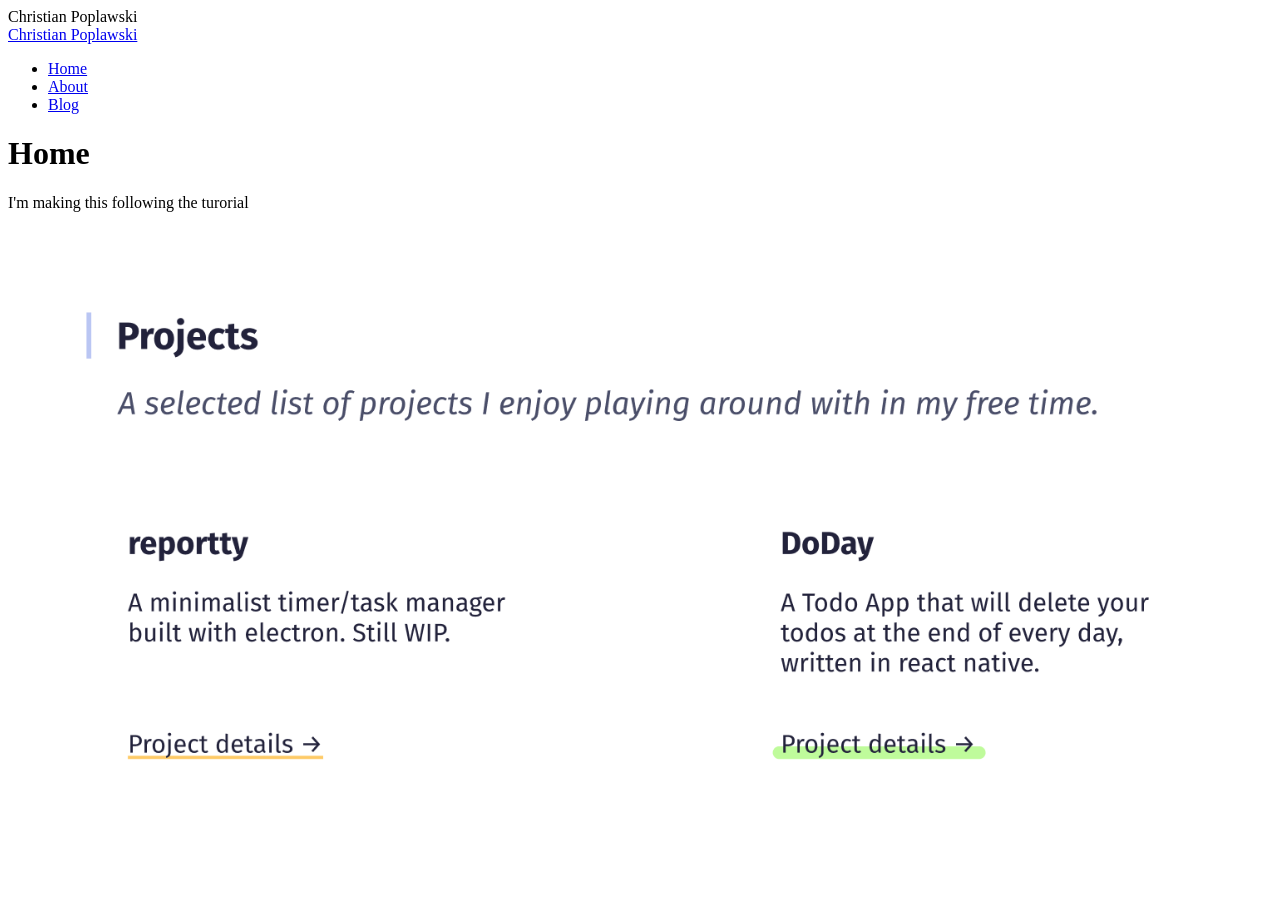
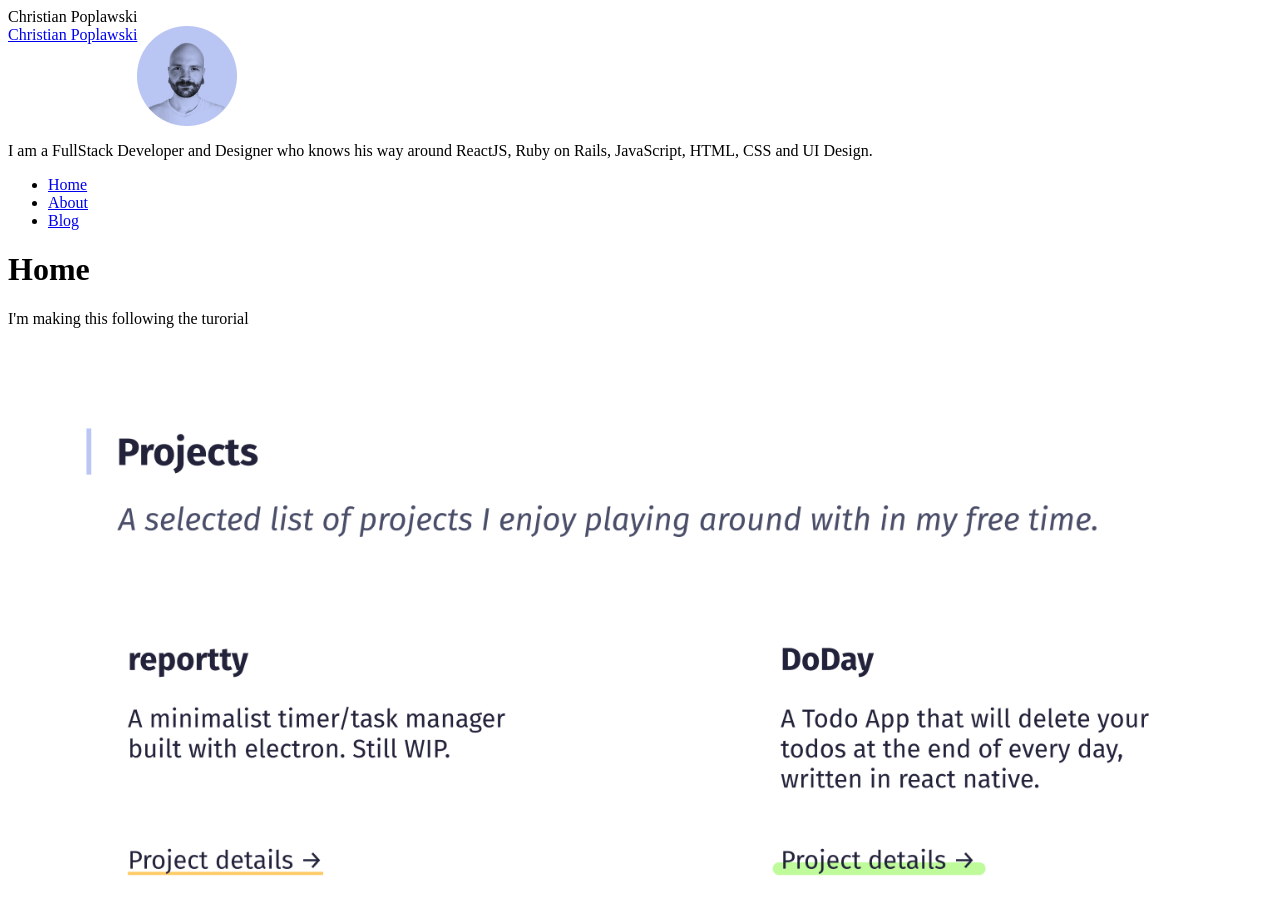
Before and after one commit to Plsr/website-revamped, a Gatsby site: page / in a window 1280 px wide. Before the commit the page ends 840 px from the top, so only its background shows below. Built offline with nearby package versions, Linux system fonts and the light colour scheme; Gatsby itself is replaced by a stand-in of ours.

Commit message:
Add more details to h-card

```diff
--- /dev/null
+++ b/src/components/h-card.js
@@ -0,0 +1,18 @@
+import * as React from 'react'
+import { StaticImage } from 'gatsby-plugin-image'
+
+const HCard = () => {
+  return (
+    <div class="h-card">
+      <a class="p-name u-url" rel="me" href="https://chris-new-website.netlify.app/">Christian Poplawski</a>
+      <StaticImage
+        alt="portrait of the author"
+        src="../images/portrait.png"
+        class="u-photo"
+      />
+      <p class="p-note">I am a FullStack Developer and Designer who knows his way around ReactJS, Ruby on Rails, JavaScript, HTML, CSS and UI Design. </p>
+    </div>
+  )
+}
+
+export default HCard
--- a/src/components/layout.js
+++ b/src/components/layout.js
@@ -1,5 +1,6 @@
 import * as React from 'react'
 import { Link, useStaticQuery, graphql } from 'gatsby'
+import HCard from './h-card'
 
 const Layout = ({ pageTitle, children }) => {
   const data = useStaticQuery(graphql`
@@ -16,7 +17,8 @@ const Layout = ({ pageTitle, children }) => {
     <>
       <title>{ pageTitle } | { data.site.siteMetadata.title }</title>
       <header>{ data.site.siteMetadata.title }</header>
-      <a class="h-card" rel="me" href="https://chris-new-website.netlify.app/">Christian Poplawski</a>
+      <HCard />
+
       <nav>
         <ul>
           <li><Link to="/">Home</Link></li>
```
Also changed, not shown: src/images/portrait.png (added).
